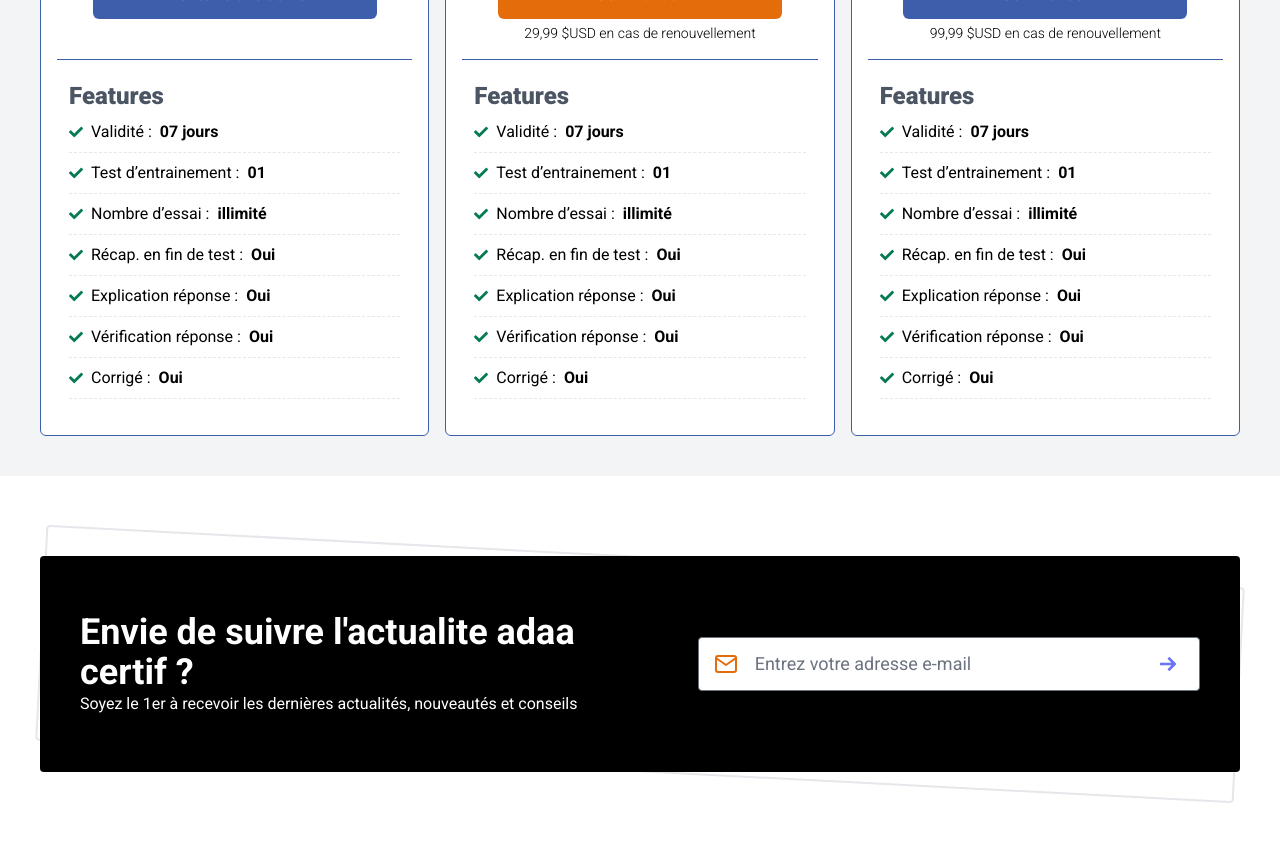
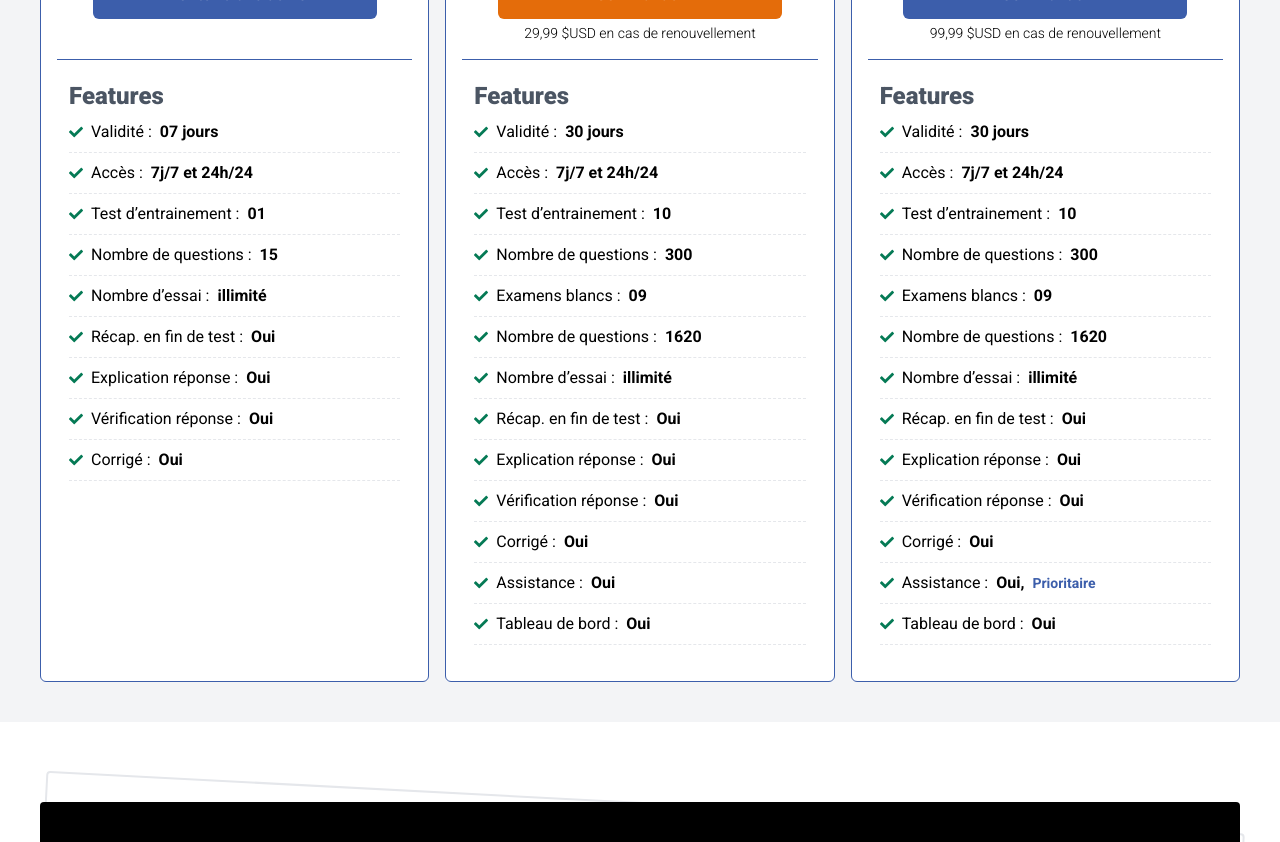
Before and after one commit to franckDev21/a-m-k, a React (Vite) app: page / in a window 1280 px wide. Shown: the part 4160-5002 px from the top of the page. Built offline with nearby package versions, Linux system fonts and the light colour scheme.

Commit message:
update app

```diff
--- a/src/components/pages/home-page/OffersBlock.tsx
+++ b/src/components/pages/home-page/OffersBlock.tsx
@@ -50,7 +50,19 @@ const OffersBlock: FC<{ className?: string }> = ({ className = "" }) => {
                   <span>
                     <FaCheck className="text-green-600 mr-2 text-sm" />
                   </span>{" "}
+                  Accès : <span className="font-bold">7j/7 et 24h/24 </span>
+                </div>
+                <div className="flex items-center space-x-2 py-2 border-b border-dashed">
+                  <span>
+                    <FaCheck className="text-green-600 mr-2 text-sm" />
+                  </span>{" "}
                   Test d’entrainement : <span className="font-bold">01</span>
+                </div>
+                <div className="flex items-center space-x-2 py-2 border-b border-dashed">
+                  <span>
+                    <FaCheck className="text-green-600 mr-2 text-sm" />
+                  </span>{" "}
+                  Nombre de questions : <span className="font-bold">15</span>
                 </div>
                 <div className="flex items-center space-x-2 py-2 border-b border-dashed">
                   <span>
@@ -98,7 +110,7 @@ const OffersBlock: FC<{ className?: string }> = ({ className = "" }) => {
                 <div className="flex justify-center items-center space-x-1 text-base">
                   <span className="line-through">$99</span>
                   <span className="inline-block px-4 font-bold bg-indigo-200 text-indigo-600 py-1 rounded-full">
-                    80% de réduction
+                    49% de réduction
                   </span>
                 </div>
                 <span className="text-secondary text-2xl flex justify-center items-end">
@@ -127,13 +139,37 @@ const OffersBlock: FC<{ className?: string }> = ({ className = "" }) => {
                   <span>
                     <FaCheck className="text-green-600 mr-2 text-sm" />
                   </span>{" "}
-                  Validité : <span className="font-bold">07 jours </span>
+                  Validité : <span className="font-bold">30 jours </span>
                 </div>
                 <div className="flex items-center space-x-2 py-2 border-b border-dashed">
                   <span>
                     <FaCheck className="text-green-600 mr-2 text-sm" />
                   </span>{" "}
-                  Test d’entrainement : <span className="font-bold">01</span>
+                  Accès : <span className="font-bold">7j/7 et 24h/24</span>
+                </div>
+                <div className="flex items-center space-x-2 py-2 border-b border-dashed">
+                  <span>
+                    <FaCheck className="text-green-600 mr-2 text-sm" />
+                  </span>{" "}
+                  Test d’entrainement : <span className="font-bold">10</span>
+                </div>
+                <div className="flex items-center space-x-2 py-2 border-b border-dashed">
+                  <span>
+                    <FaCheck className="text-green-600 mr-2 text-sm" />
+                  </span>{" "}
+                  Nombre de questions : <span className="font-bold">300</span>
+                </div>
+                <div className="flex items-center space-x-2 py-2 border-b border-dashed">
+                  <span>
+                    <FaCheck className="text-green-600 mr-2 text-sm" />
+                  </span>{" "}
+                  Examens blancs : <span className="font-bold">09</span>
+                </div>
+                <div className="flex items-center space-x-2 py-2 border-b border-dashed">
+                  <span>
+                    <FaCheck className="text-green-600 mr-2 text-sm" />
+                  </span>{" "}
+                  Nombre de questions : <span className="font-bold">1620</span>
                 </div>
                 <div className="flex items-center space-x-2 py-2 border-b border-dashed">
                   <span>
@@ -165,6 +201,18 @@ const OffersBlock: FC<{ className?: string }> = ({ className = "" }) => {
                   </span>{" "}
                   Corrigé : <span className="font-bold">Oui</span>
                 </div>
+                <div className="flex items-center space-x-2 py-2 border-b border-dashed">
+                  <span>
+                    <FaCheck className="text-green-600 mr-2 text-sm" />
+                  </span>{" "}
+                  Assistance : <span className="font-bold">Oui</span>
+                </div>
+                <div className="flex items-center space-x-2 py-2 border-b border-dashed">
+                  <span>
+                    <FaCheck className="text-green-600 mr-2 text-sm" />
+                  </span>{" "}
+                  Tableau de bord : <span className="font-bold">Oui</span>
+                </div>
               </div>
             </div>
           </div>
@@ -184,9 +232,9 @@ const OffersBlock: FC<{ className?: string }> = ({ className = "" }) => {
 
               <div className="flex flex-col space-y-3 justify-center items-center">
                 <div className="flex justify-center items-center space-x-1 text-base">
-                  <span className="line-through">$99</span>
+                  <span className="line-through">$200</span>
                   <span className="inline-block px-4 font-bold bg-indigo-200 text-indigo-600 py-1 rounded-full">
-                    80% de réduction
+                    65% de réduction
                   </span>
                 </div>
                 <span className="text-secondary text-2xl flex justify-center items-end">
@@ -215,13 +263,37 @@ const OffersBlock: FC<{ className?: string }> = ({ className = "" }) => {
                   <span>
                     <FaCheck className="text-green-600 mr-2 text-sm" />
                   </span>{" "}
-                  Validité : <span className="font-bold">07 jours </span>
+                  Validité : <span className="font-bold">30 jours </span>
                 </div>
                 <div className="flex items-center space-x-2 py-2 border-b border-dashed">
                   <span>
                     <FaCheck className="text-green-600 mr-2 text-sm" />
                   </span>{" "}
-                  Test d’entrainement : <span className="font-bold">01</span>
+                  Accès : <span className="font-bold">7j/7 et 24h/24</span>
+                </div>
+                <div className="flex items-center space-x-2 py-2 border-b border-dashed">
+                  <span>
+                    <FaCheck className="text-green-600 mr-2 text-sm" />
+                  </span>{" "}
+                  Test d’entrainement : <span className="font-bold">10</span>
+                </div>
+                <div className="flex items-center space-x-2 py-2 border-b border-dashed">
+                  <span>
+                    <FaCheck className="text-green-600 mr-2 text-sm" />
+                  </span>{" "}
+                  Nombre de questions : <span className="font-bold">300</span>
+                </div>
+                <div className="flex items-center space-x-2 py-2 border-b border-dashed">
+                  <span>
+                    <FaCheck className="text-green-600 mr-2 text-sm" />
+                  </span>{" "}
+                  Examens blancs : <span className="font-bold">09</span>
+                </div>
+                <div className="flex items-center space-x-2 py-2 border-b border-dashed">
+                  <span>
+                    <FaCheck className="text-green-600 mr-2 text-sm" />
+                  </span>{" "}
+                  Nombre de questions : <span className="font-bold">1620</span>
                 </div>
                 <div className="flex items-center space-x-2 py-2 border-b border-dashed">
                   <span>
@@ -253,6 +325,18 @@ const OffersBlock: FC<{ className?: string }> = ({ className = "" }) => {
                   </span>{" "}
                   Corrigé : <span className="font-bold">Oui</span>
                 </div>
+                <div className="flex items-center space-x-2 py-2 border-b border-dashed">
+                  <span>
+                    <FaCheck className="text-green-600 mr-2 text-sm" />
+                  </span>{" "}
+                  Assistance : <span className="font-bold inline-flex space-x-2 items-center"><span>Oui,</span> <span className="text-sm text-primary">Prioritaire</span> </span>
+                </div>
+                <div className="flex items-center space-x-2 py-2 border-b border-dashed">
+                  <span>
+                    <FaCheck className="text-green-600 mr-2 text-sm" />
+                  </span>{" "}
+                  Tableau de bord : <span className="font-bold">Oui</span>
+                </div>
               </div>
             </div>
           </div>
```
